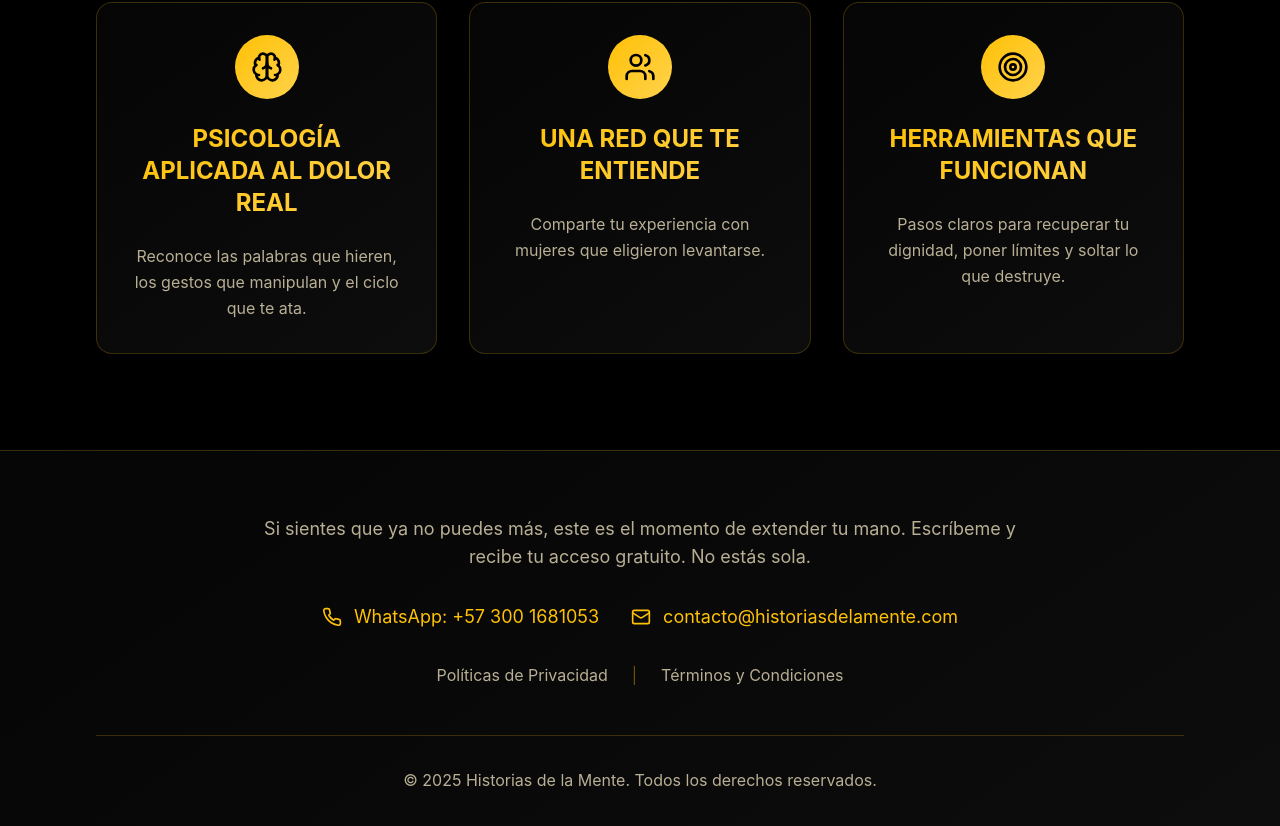
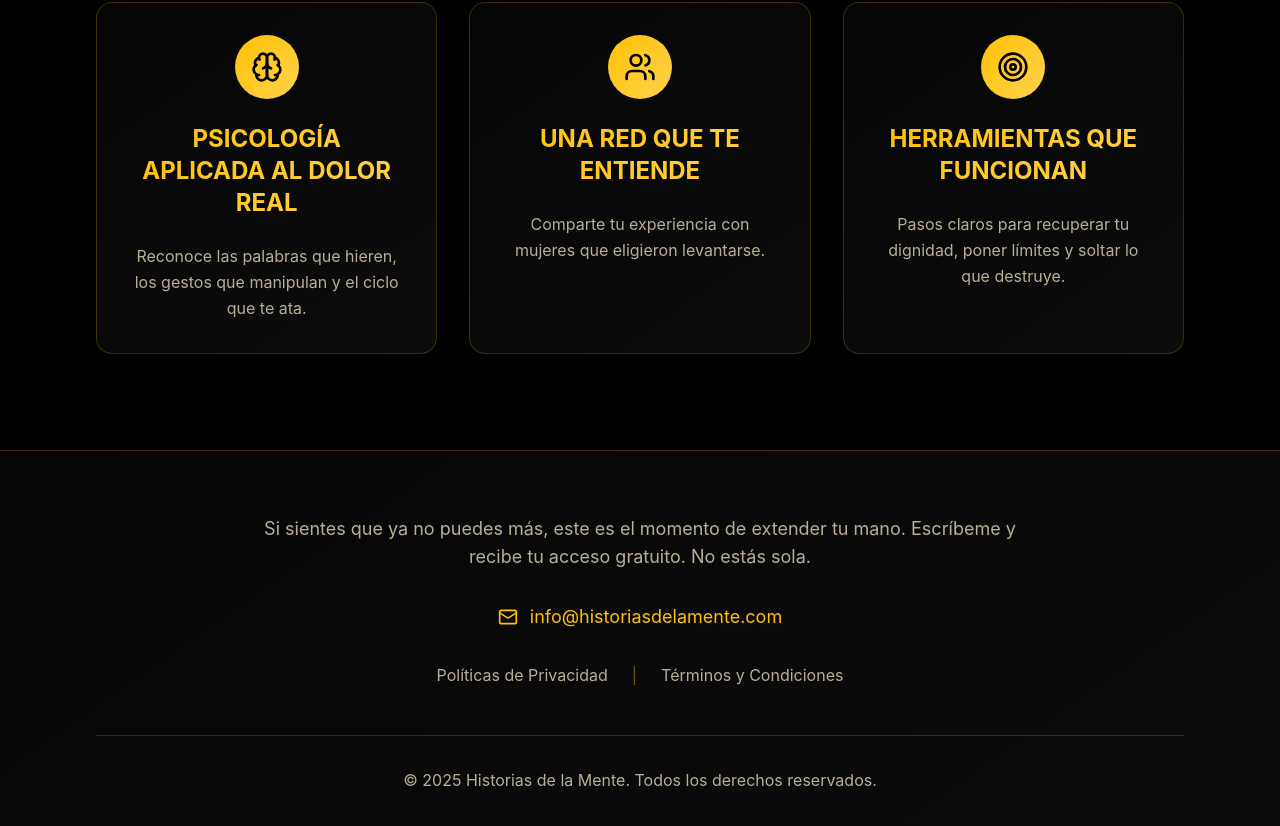
Before and after one commit to historiasdelamente/historias-mente-premium, a React (Vite) app: page / in a window 1280 px wide. Shown: the part 2494-3320 px from the top of the page. Built offline with nearby package versions, Linux system fonts and the light colour scheme; the HTML template or start-up script is replaced by a standard one.

Commit message:
Footer: eliminar WhatsApp y actualizar email a info@historiasdelamente.com

```diff
--- a/src/components/Footer.tsx
+++ b/src/components/Footer.tsx
@@ -1,5 +1,4 @@
-import { Phone, Mail } from "lucide-react";
-import { WHATSAPP_COMMUNITY_URL } from "@/config/links";
+import { Mail } from "lucide-react";
 
 const Footer = () => {
   return (
@@ -13,21 +12,13 @@ const Footer = () => {
           </p>
 
           {/* Contact Information */}
-          <div className="flex flex-col sm:flex-row gap-8 justify-center items-center">
+          <div className="flex justify-center items-center">
             <a
-              href={WHATSAPP_COMMUNITY_URL}
-              className="flex items-center gap-3 text-golden hover:text-golden-light transition-colors font-apple text-lg"
-            >
-              <Phone className="w-5 h-5" />
-              WhatsApp: +57 300 1681053
-            </a>
-
-            <a
-              href="mailto:contacto@historiasdelamente.com"
+              href="mailto:info@historiasdelamente.com"
               className="flex items-center gap-3 text-golden hover:text-golden-light transition-colors font-apple text-lg"
             >
               <Mail className="w-5 h-5" />
-              contacto@historiasdelamente.com
+              info@historiasdelamente.com
             </a>
           </div>
 
```
